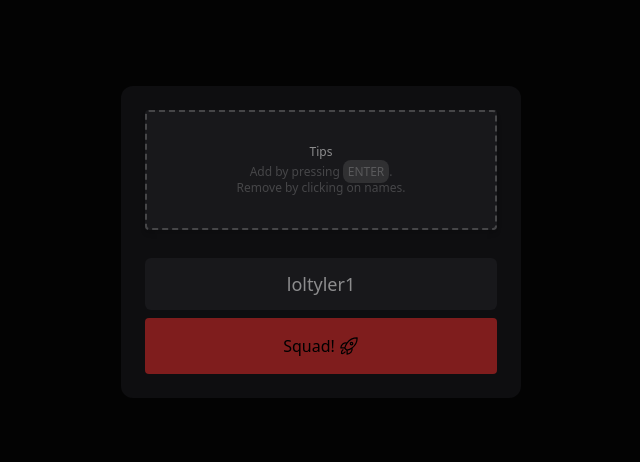
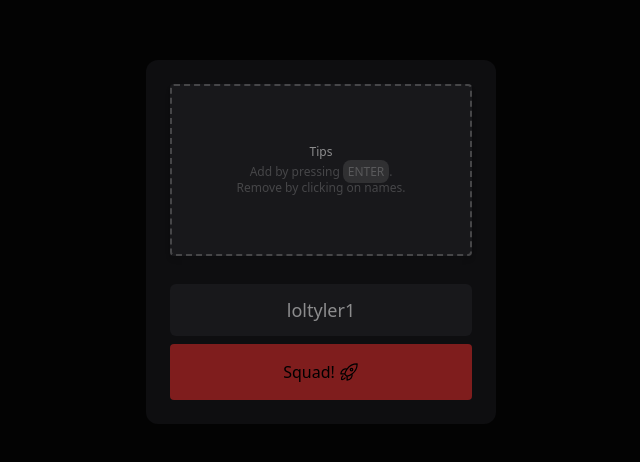
Before and after one commit to emigrek/twitch-squad, a Next.js app: page /Setup in a window 1280 px wide. Shown: the part 158-620 px from the top of the page, without its empty margins (319-959 px from the left). Built offline with nearby package versions, Linux system fonts and the light colour scheme.

Commit message:
ui improvements

```diff
--- a/pages/Recent.tsx
+++ b/pages/Recent.tsx
@@ -27,7 +27,7 @@ function Recent() {
                     <SparklesIcon className='h-4 w-4'/>
                 </div>
             </div>
-            <div className='relative w-[350px] p-2'>
+            <div className='relative w-[300px] p-2'>
                 <div className="absolute w-[50px] right-0 top-0 bottom-0 bg-gradient-to-r from-black/0 to-background z-20 h-18 pointer-events-none"></div>
                 <div className="flex flex-row items-center justify-start space-x-3 overflow-x-hidden snap-x snap-center">
                     {
--- a/pages/Setup.tsx
+++ b/pages/Setup.tsx
@@ -81,7 +81,7 @@ function Create() {
 
   return (
     <div className="w-full z-[1] absolute bg-black/80 backdrop-blur-lg h-screen flex items-center align-middle justify-center">
-      <div className='z-[3] flex flex-col space-y-7 bg-background p-6 w-[400px] rounded-xl'>
+      <div className='z-[3] flex flex-col space-y-7 bg-background p-6 w-[350px] rounded-xl'>
         <div className="space-y-3 items-center justify-center align-middle shadow-md">
           <div className="bg-foreground border-2 border-dashed border-white/20 rounded">
             {
@@ -94,7 +94,7 @@ function Create() {
                   }
                 </div>
               ) : (
-                <div className="flex flex-wrap justify-center py-8">
+                <div className="flex flex-wrap justify-center py-8 aspect-video">
                   <Tips/>
                 </div>
               )
@@ -102,7 +102,7 @@ function Create() {
           </div>
         </div>
         <div className="flex flex-col space-y-2">
-          <div className="group flex flex-col rounded-md bg-foreground border-white/20">
+          <div className="group px-3 flex flex-row items-center align-middle rounded-md bg-foreground border-white/20">
             <input
               ref={inputRef}
               className={`transition-all bg-transparent rounded-md border-transparent w-full text-center outline-none py-3 text-lg placeholder:text-white/50`}
```
